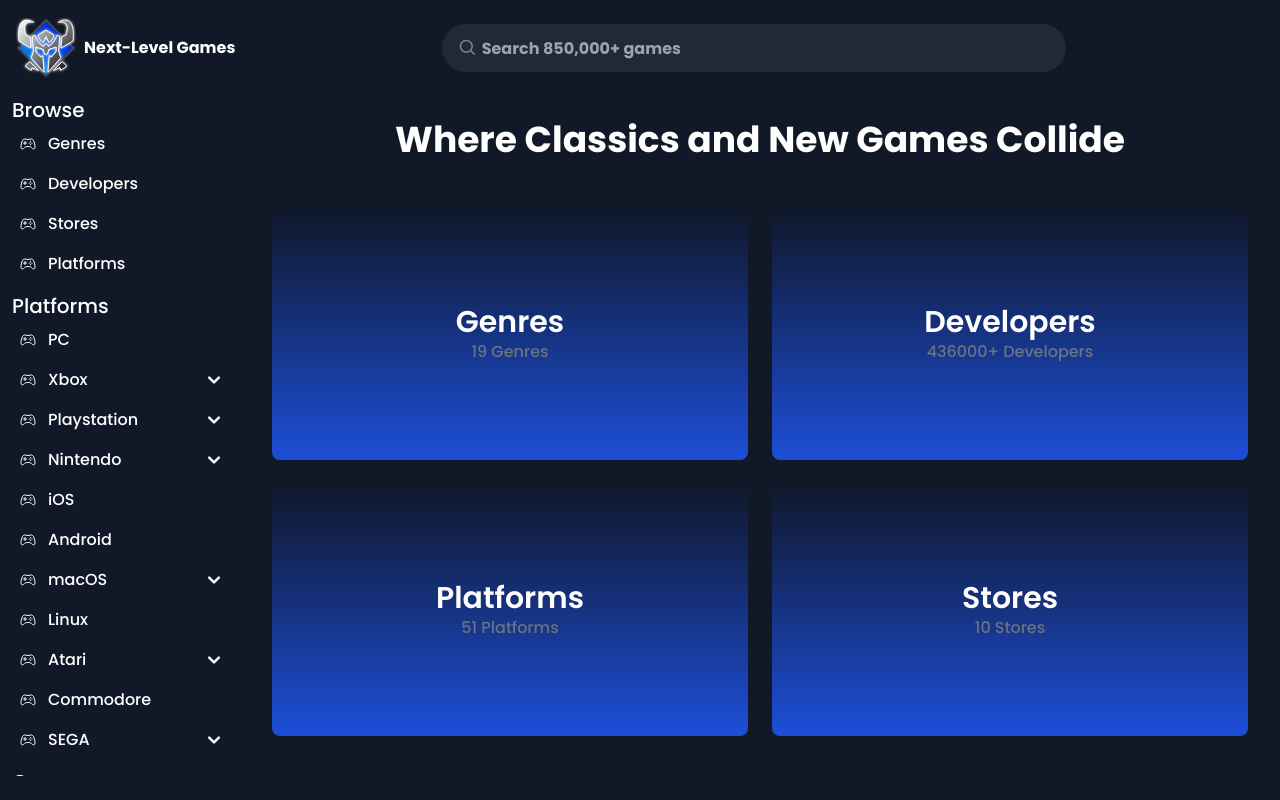
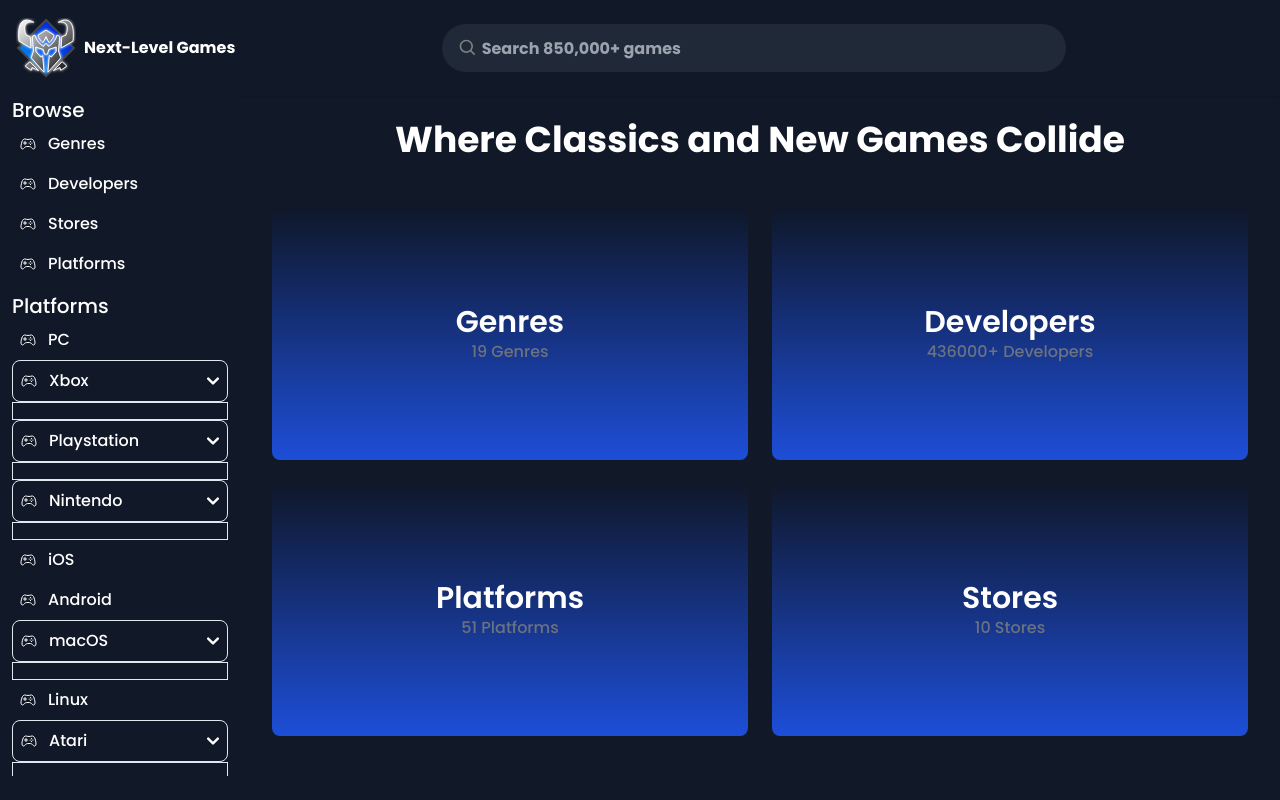
Before and after one commit to CodeExpert8081/react-game-site, a Next.js app: page / in a window 1280 px wide. Shown: the top 800 px of the page. Built offline with nearby package versions, Linux system fonts and the light colour scheme.

Commit message:
updated arrow rotation upon closing/opening dropdown menu

```diff
--- a/components/ui/Sidebar/SidebarDropdown.tsx
+++ b/components/ui/Sidebar/SidebarDropdown.tsx
@@ -38,7 +38,7 @@ const SidebarDropdown = ({ pathname, linkTitle, linkList, uid, handleLinkCallBac
     <li>
       <button
         type="button"
-        className="flex items-center w-full p-2 text-base text-white transition duration-75 rounded-lg group hover:bg-gray-800 "
+        className="flex items-center w-full p-2 text-base text-white animate-in animate-out duration-75- rounded-lg group hover:bg-gray-800 transition-[height] duration-500 border"
         aria-controls={`dropdown-example-${uid}`}
         data-collapse-toggle={`dropdown-example-${uid}`}
         onClick={() => handleDropdown(uid)}
@@ -46,19 +46,38 @@ const SidebarDropdown = ({ pathname, linkTitle, linkList, uid, handleLinkCallBac
         <IoGameControllerOutline />
         <span className="flex-1 ml-3 text-left whitespace-nowrap">{linkTitle}</span>
         {/* DROPDOWN ICON */}
-        <svg className="w-3 h-3" aria-hidden="true" xmlns="http://www.w3.org/2000/svg" fill="none" viewBox="0 0 10 6">
-          <path stroke="currentColor" strokeLinecap="round" strokeLinejoin="round" strokeWidth="2" d="m1 1 4 4 4-4" />
-        </svg>
+        <div className={`transition-all duration-300 ${isActive ? "rotate-180" : "rotate-0"}`}>
+          <svg className="w-3 h-3" aria-hidden="true" xmlns="http://www.w3.org/2000/svg" fill="none" viewBox="0 0 10 6">
+            <path stroke="currentColor" strokeLinecap="round" strokeLinejoin="round" strokeWidth="2" d="m1 1 4 4 4-4" />
+          </svg>
+        </div>
       </button>
 
       {/* 2ND LEVEL DROPDOWN ITEM */}
-      <ul id={`dropdown-example-${uid}`} className={`${uid === isActive ? "visible" : "hidden"} py-2 space-y-2`}>
+      <ul
+        id={`dropdown-example-${uid}`}
+        // className={`${uid === isActive ? "visible" : "hidden"} py-2 space-y-2`}
+        //IF uid === isActive then we want to do the dropdown transition, on the second click it should animate up
+        //Version #1
+        // className={`${
+        //   uid === isActive
+        //     ? "max-h-full transition-transform- transition-all transition-max-[height]- transition-[height]-  animate-accordion-down duration-1000- ease-in-out ease-out-"
+        //     : "max-h-0 animate-accordion-up transition-height duration-300"
+        // } overflow-hidden transition-all transition-transform- py-2 space-y-2`}
+        //Version #2
+        className={`transition-[height] overflow-hidden py-2 space-y-2 duration-500 ease-in-out border ${
+          uid === isActive ? "max-h-full animate-accordion-down accordion-down animate-in" : "max-h-0 animate-accordion-up animate-out"
+        } `}
+        // className={`${
+        //   uid === isActive ? "max-h-full transition-max-height" : "max-h-0"
+        // } overflow-hidden transition-transform py-2 space-y-2`}
+      >
         {linkList.map(({ link, platformID }) => (
           <li key={platformID}>
             <Link
               href={{ pathname: `/${pathname}/${slugify(link)}`, query: { id: platformID } }}
               onClick={() => handleLink(link)}
-              className="flex items-center w-full p-2 text-white  transition duration-75 rounded-lg pl-11 group hover:bg-gray-800 "
+              className="flex items-center w-full p-2 text-white transition duration-75 rounded-lg pl-11 group hover:bg-gray-800 "
             >
               {link}
             </Link>
--- a/tailwind.config.js
+++ b/tailwind.config.js
@@ -9,6 +9,9 @@ module.exports = {
       screens: {
         xxsm: "320px",
         xsm: "480px",
+      },
+      transitionProperty: {
+        height: "height",
       },
       fontSize: {
         xxs: "0.625rem",
```
